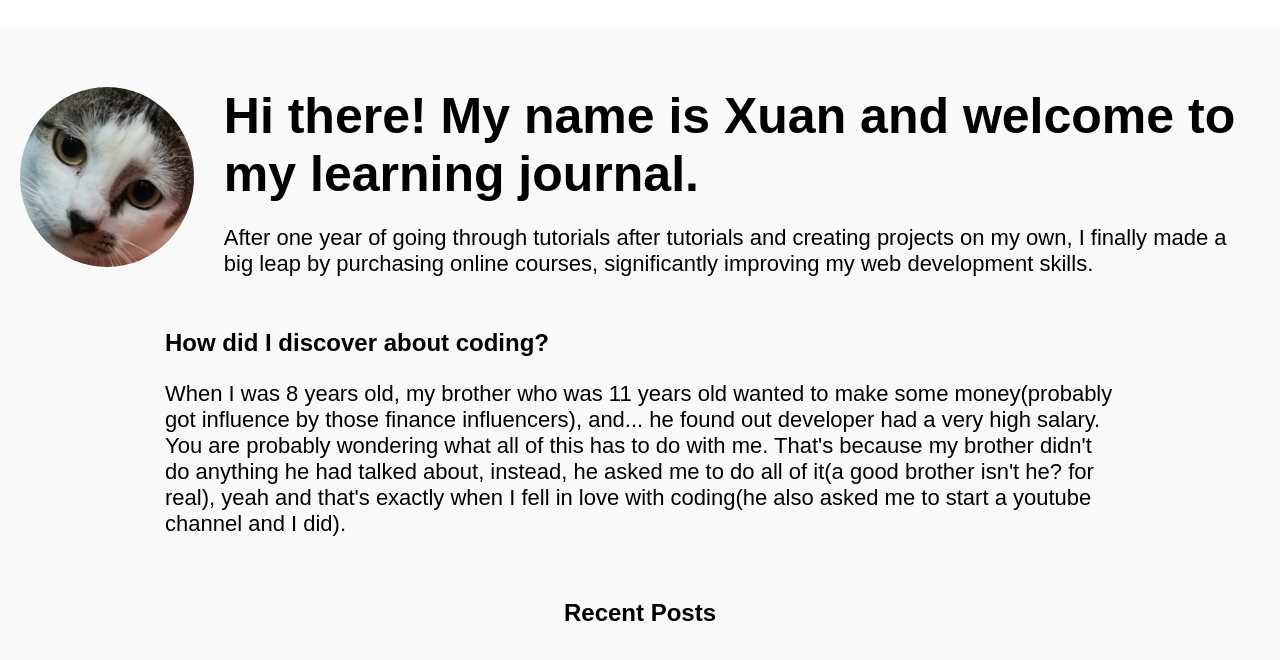
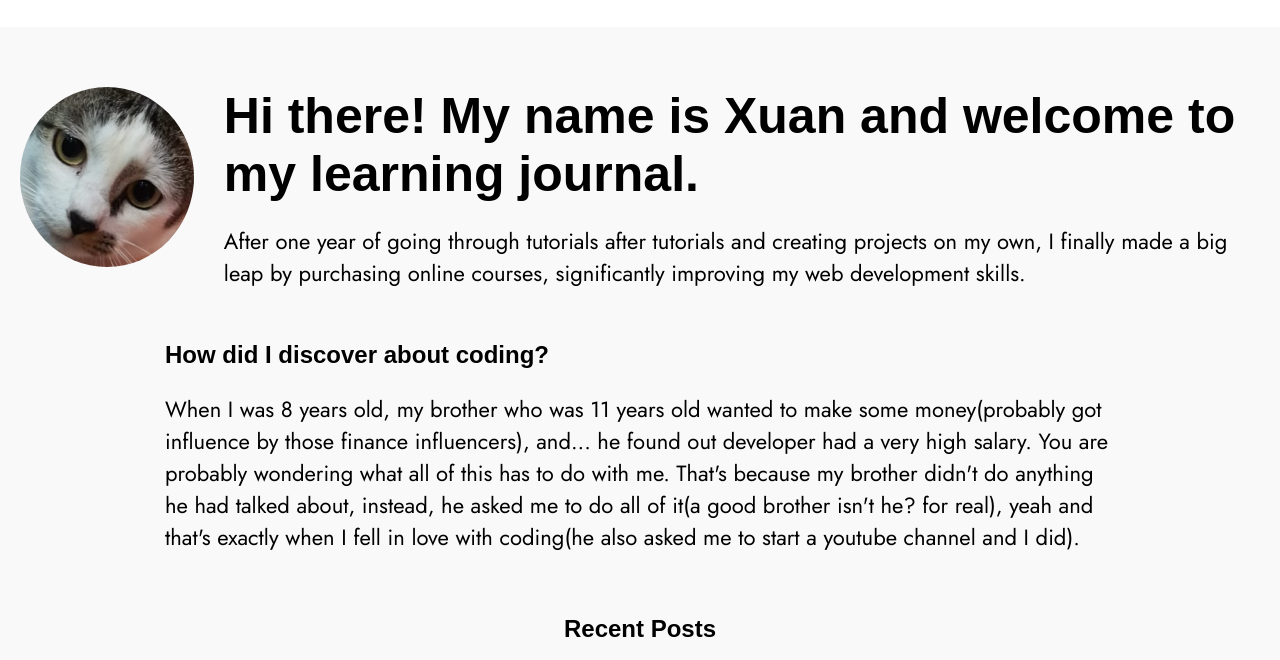
Before and after one commit to YeohXuan/My-Coding-Journey, a plain HTML site: page about.html in a window 1280 px wide. Shown: the part 68-728 px from the top of the page. Drawn offline with Linux system fonts and the light colour scheme; a web font is replaced by a local one.

Commit message:
Font Adjustment

```diff
--- a/about.html
+++ b/about.html
@@ -6,6 +6,9 @@
     <meta name="viewport" content="width=device-width, initial-scale=1.0" />
     <link rel="stylesheet" href="https://cdnjs.cloudflare.com/ajax/libs/font-awesome/6.5.1/css/all.min.css" integrity="sha512-DTOQO9RWCH3ppGqcWaEA1BIZOC6xxalwEsw9c2QQeAIftl+Vegovlnee1c9QX4TctnWMn13TZye+giMm8e2LwA==" crossorigin="anonymous" referrerpolicy="no-referrer" />
     <link href="https://fonts.cdnfonts.com/css/id-grotesk" rel="stylesheet" />
+    <link rel="preconnect" href="https://fonts.googleapis.com">
+    <link rel="preconnect" href="https://fonts.gstatic.com" crossorigin>
+    <link href="https://fonts.googleapis.com/css2?family=Jost:wght@400;600&display=swap" rel="stylesheet">
     <link rel="stylesheet" href="style.css" />
     <style>
       .post-container {
```
Also changed, not shown: blog.html (+3 -1 lines), index.html (+3 -1 lines).
